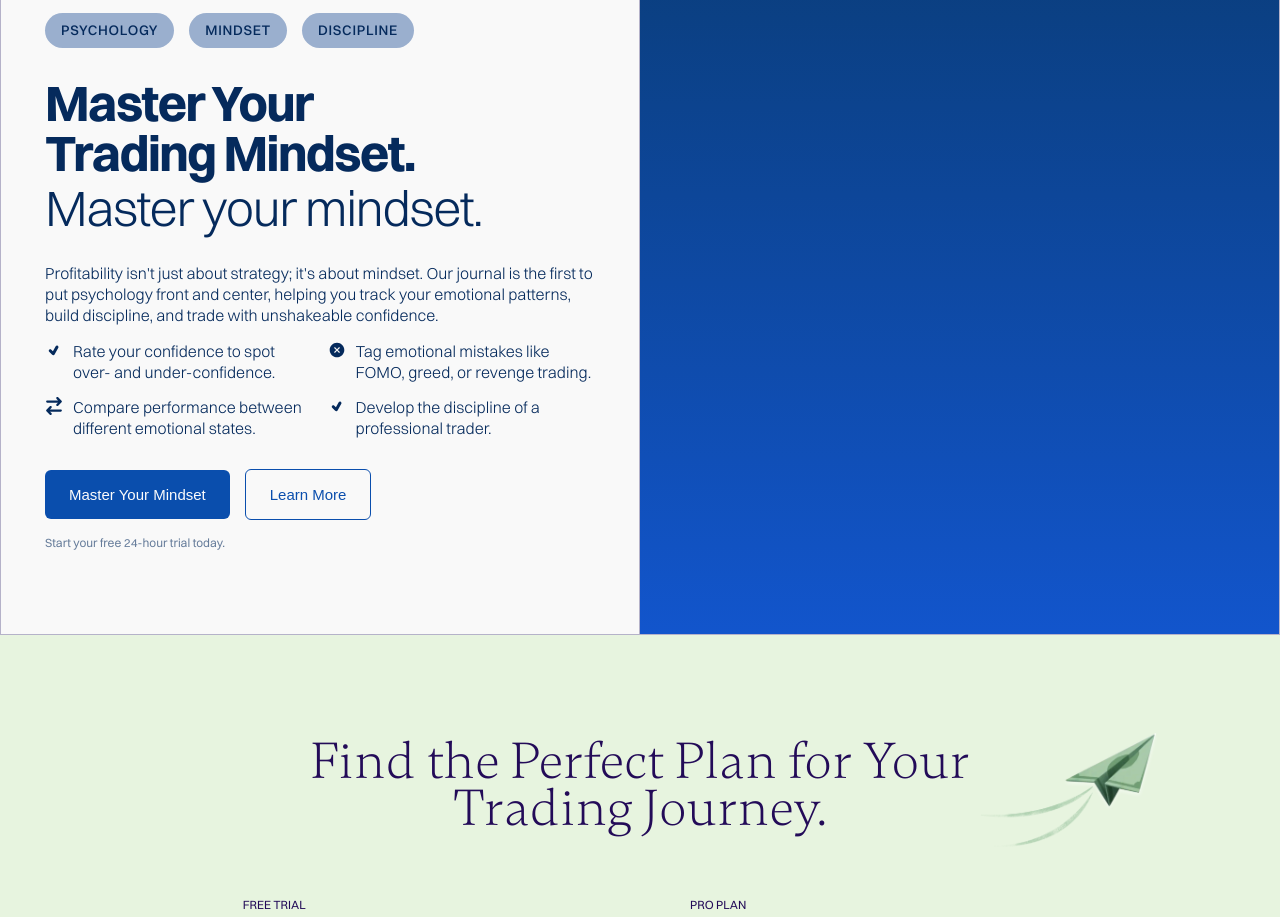
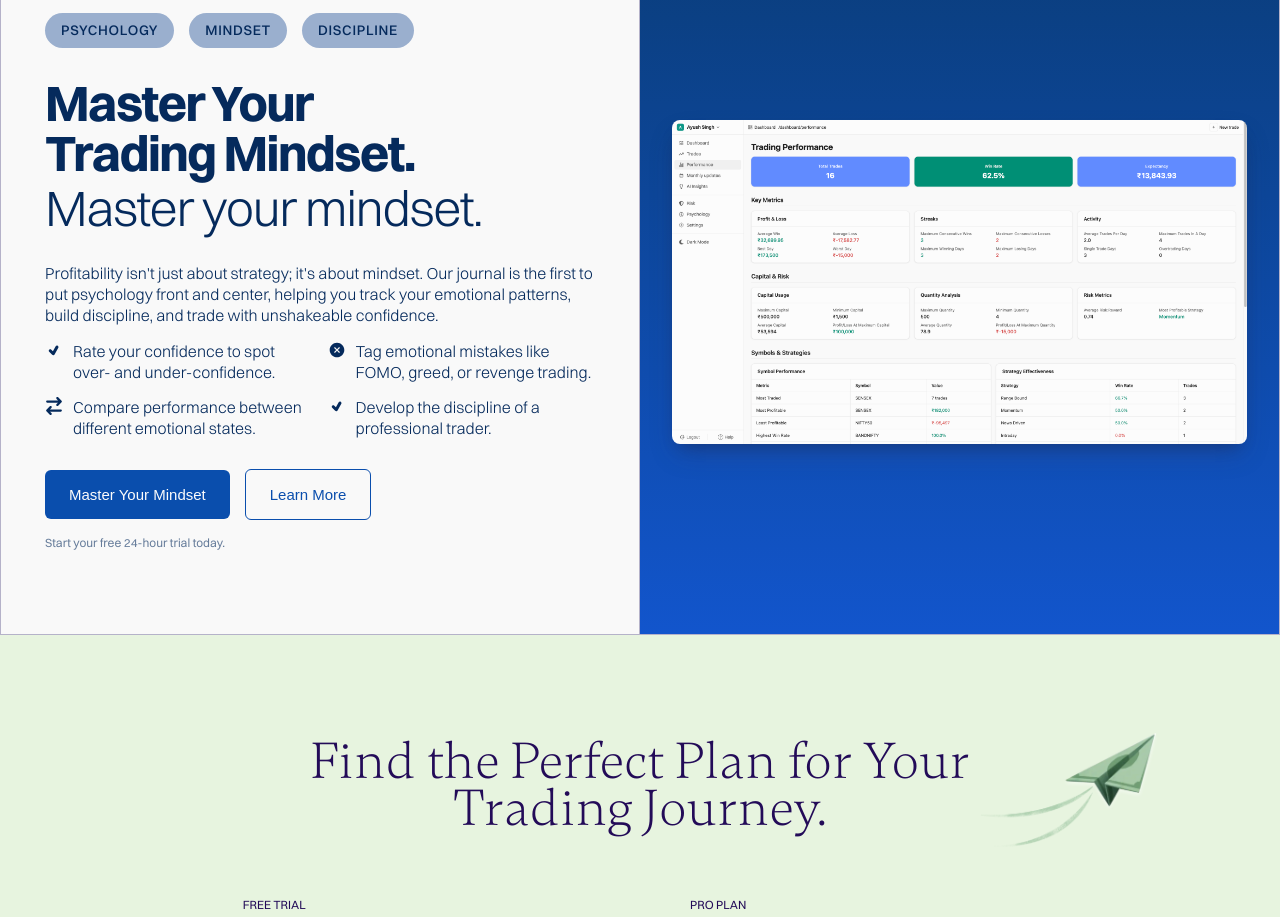
Before and after one commit to ayushcodes0/Tj-Frontend, a React (Vite) app: page / in a window 1280 px wide. Shown: the part 3200-4117 px from the top of the page. Built offline with nearby package versions, Linux system fonts and the light colour scheme.

Commit message:
image updated on landing page

```diff
--- a/src/pages/LandingPage/LandingPage.module.css
+++ b/src/pages/LandingPage/LandingPage.module.css
@@ -274,6 +274,11 @@
     border-radius: 8px;
     box-shadow: rgba(50, 50, 93, 0.25) 0px 13px 27px -5px, rgba(0, 0, 0, 0.3) 0px 8px 16px -8px;
 }
+.performanceImage{
+    width: 90%;
+    border-radius: 8px;
+    box-shadow: rgba(50, 50, 93, 0.25) 0px 13px 27px -5px, rgba(0, 0, 0, 0.3) 0px 8px 16px -8px;
+}
 
 .infoImage {
     border-radius: 12px;
--- a/src/pages/LandingPage/LandingPage.tsx
+++ b/src/pages/LandingPage/LandingPage.tsx
@@ -24,6 +24,7 @@ import { NavLink } from 'react-router-dom';
 import dashboardImage from "../../assets/image/dashboardImage.png";
 import aiInsightsImage from "../../assets/image/aiInsights.png"
 import newTradeImage from "../../assets/image/newTradeImage.png"
+import performanceImage from "../../assets/image/performance.png"
 
 // Animation variants
 const containerVariants: Variants = {
@@ -729,7 +730,9 @@ const LandingPage = () => {
         whileInView="onscreen"
         viewport={{ once: true, amount: 0.3 }}
         variants={imageContainerVariants}
-      />
+      >
+        <img src={performanceImage} alt="Performance Image" className={`${Styles.informationImage} ${Styles.performanceImage}`}/>
+      </motion.div>
     </div>
 
       <div className={Styles.pricingContainer}>
```
Also changed, not shown: src/assets/image/performance.png (added).
